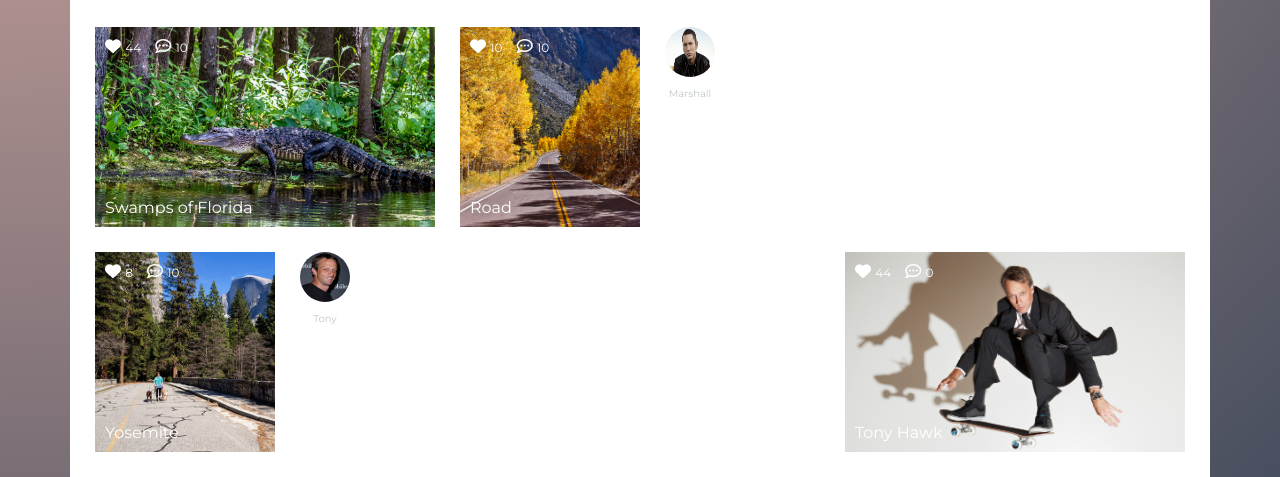
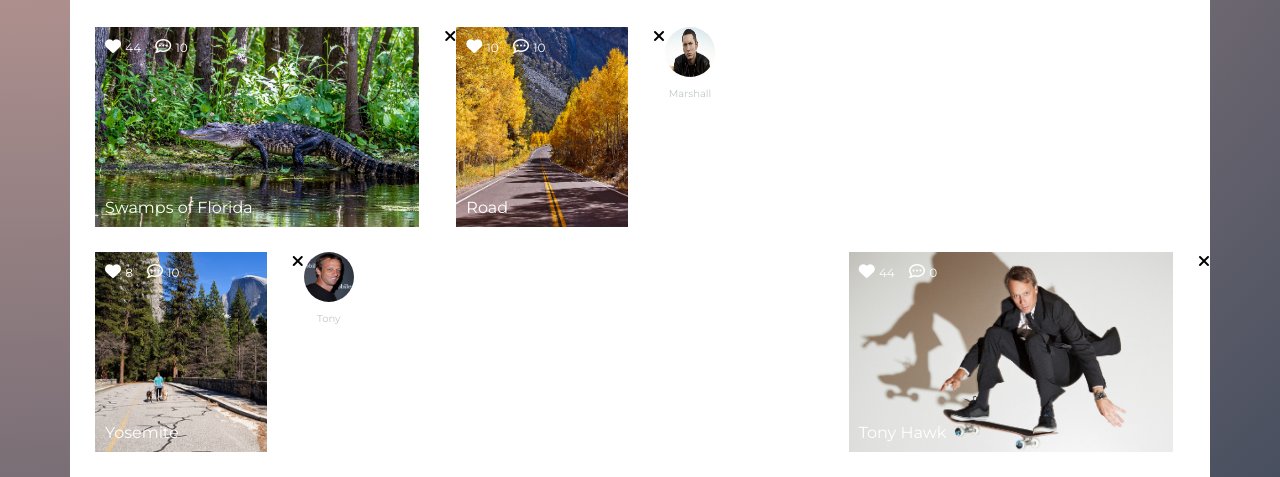
Before and after one commit to Yertugan/project, a plain HTML site: page index.html in a window 1280 px wide. Shown: the part 633-1110 px from the top of the page. Drawn offline with Linux system fonts and the light colour scheme.

Commit message:
Update index.html

```diff
--- a/index.html
+++ b/index.html
@@ -124,6 +124,9 @@
 							</div>
 							<div class="bottom-pictures">Swamps of Florida</div>
 						</div>
+						<div class="tools tool_medium">
+							<i class="fa fa-times" aria-hidden="true"></i>
+						</div>
 						<div class="short">
 							<div class="top-pictures">
 								<i class="fa fa-heart" aria-hidden="true"></i>
@@ -137,6 +140,9 @@
 								<i class="fa fa-cog" aria-hidden="true"></i>
 							</div>
 							<div class="bottom-pictures">Road</div>
+						</div>
+						<div class="tools tool_short">
+							<i class="fa fa-times" aria-hidden="true"></i>
 						</div>
 						<div class="long">
 							<div class="avatar">
@@ -163,6 +169,9 @@
 							</div>
 							<div class="bottom-pictures">Yosemite</div>
 						</div>
+						<div class="tools tool_short2">
+							<i class="fa fa-times" aria-hidden="true"></i>
+						</div>
 						<div class="long">
 							<div class="avatar">
 								<div class="btn to">
@@ -188,6 +197,9 @@
 							</div>
 							<div class="bottom-pictures">Tony Hawk</div>
 						</div>
+						<div class="tools tool_medium2">
+							<i class="fa fa-times" aria-hidden="true"></i>
+						</div>
 					</div>
 				</div>
 			</section>
```
